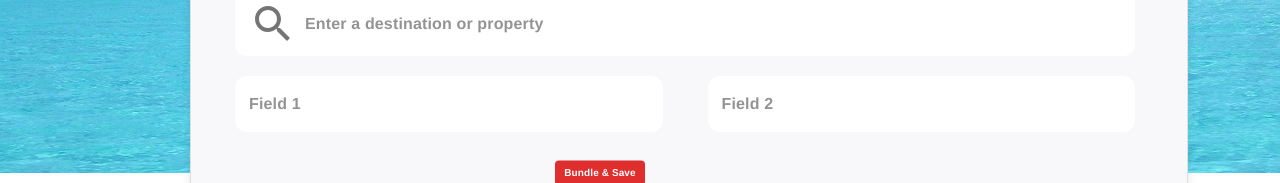
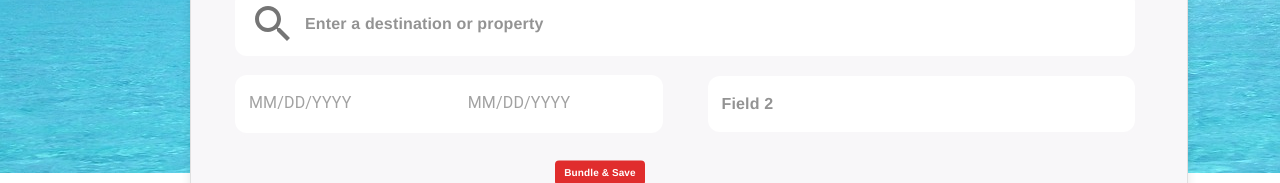
Before and after one commit to Maruf-16203091/Hotel-booking-management, a React (Vite) app: page / in a window 1280 px wide. Shown: the part 227-410 px from the top of the page. Built offline with nearby package versions, Linux system fonts and the light colour scheme.

Commit message:
Datepicker added to search box

```diff
--- a/package.json
+++ b/package.json
@@ -16,6 +16,9 @@
     "@mui/lab": "^5.0.0-alpha.169",
     "@mui/material": "^5.15.14",
     "@mui/x-date-pickers": "^7.0.0",
+    "@mui/x-date-pickers-pro": "^7.0.0",
+    "date-fns": "^3.6.0",
+    "dayjs": "^1.11.10",
     "flowbite-react": "^0.7.5",
     "react": "^18.2.0",
     "react-dom": "^18.2.0",
--- a/src/components/hero/search/Search.jsx
+++ b/src/components/hero/search/Search.jsx
@@ -14,14 +14,23 @@ import HotelIcon from "@mui/icons-material/Hotel";
 import HouseIcon from "@mui/icons-material/House";
 import WorkIcon from "@mui/icons-material/Work";
 import NewBadge from "../../header/badges/NewBadge";
-import Badge from "@mui/material/Badge";
 import AirportShuttleIcon from "@mui/icons-material/AirportShuttle";
+import { AdapterDayjs } from "@mui/x-date-pickers/AdapterDayjs";
+import { LocalizationProvider } from "@mui/x-date-pickers/LocalizationProvider";
+import { DatePicker } from "@mui/x-date-pickers/DatePicker";
 
 const AdvanceSearchPage = () => {
   const [selectedProperty, setSelectedProperty] = useState(0);
+  const [selectedDate, setSelectedDate] = useState(null);
+  const [isCalendarOpen, setIsCalendarOpen] = useState(false); // State to manage calendar modal visibility
 
   const handlePropertyChange = (event, newValue) => {
     setSelectedProperty(newValue);
+  };
+
+  const handleDateSelect = (date) => {
+    setSelectedDate(date);
+    setIsCalendarOpen(false); // Close the calendar modal after date selection
   };
   return (
     <>
@@ -212,10 +221,11 @@ const AdvanceSearchPage = () => {
           alignItems: "center",
         }}
       >
-        <TextField
-          fullWidth
-          placeholder="Field 1"
+        <Box
           sx={{
+            width: "900px",
+            height: "58px",
+            borderRadius: "12px",
             backgroundColor: "white",
             borderRadius: "12px",
             "& .MuiInputLabel-root": {
@@ -225,16 +235,63 @@ const AdvanceSearchPage = () => {
               "& fieldset": {
                 border: "none",
               },
-              "& input::placeholder": {
-                fontSize: "16px",
-                color: "black",
-                fontWeight: "bold",
-                fontFamily:
-                  "mallory, Helvetica Neue, Helvetica, Arial, sans-sarif",
-              },
             },
+
+            display: "flex",
+            gap: "10px",
           }}
-        />
+        >
+          <LocalizationProvider dateAdapter={AdapterDayjs}>
+            <DatePicker
+              label=""
+              value={selectedDate}
+              onChange={(newValue) => setSelectedDate(newValue)}
+              renderInput={(params) => (
+                <TextField
+                  {...params}
+                  fullWidth
+                  sx={{
+                    backgroundColor: "white",
+                    borderRadius: "12px",
+                    "& .MuiInputLabel-root": {
+                      display: "none",
+                    },
+                    "& .MuiOutlinedInput-root": {
+                      "& fieldset": {
+                        border: "none",
+                      },
+                    },
+                  }}
+                />
+              )}
+            />
+          </LocalizationProvider>
+          <LocalizationProvider dateAdapter={AdapterDayjs}>
+            <DatePicker
+              label=""
+              value={selectedDate}
+              onChange={(newValue) => setSelectedDate(newValue)}
+              renderInput={(params) => (
+                <TextField
+                  {...params}
+                  fullWidth
+                  sx={{
+                    backgroundColor: "white",
+                    borderRadius: "12px",
+                    "& .MuiInputLabel-root": {
+                      display: "none",
+                    },
+                    "& .MuiOutlinedInput-root": {
+                      "& fieldset": {
+                        border: "none",
+                      },
+                    },
+                  }}
+                />
+              )}
+            />
+          </LocalizationProvider>
+        </Box>
 
         <TextField
           fullWidth
```
Also changed, not shown: 1 other file (tests, documents, lock files or other folders).
